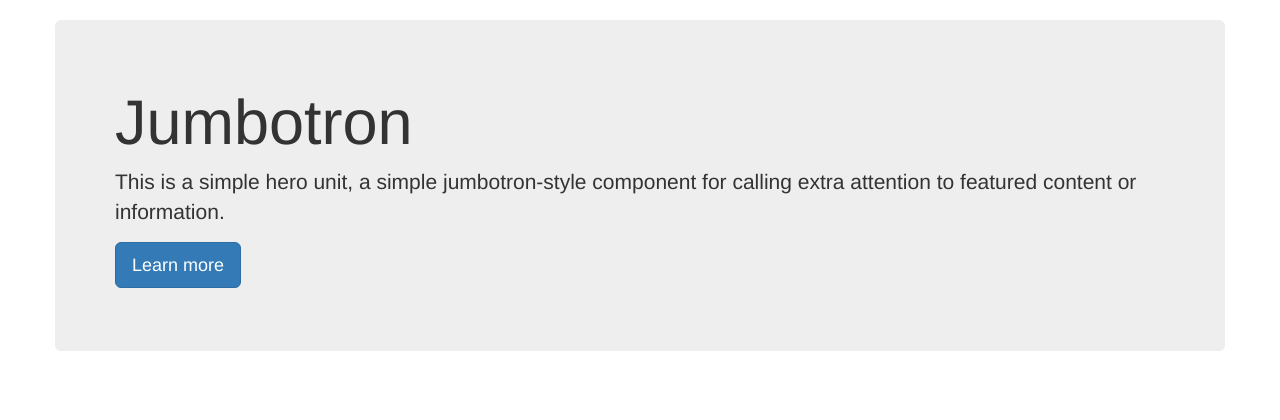
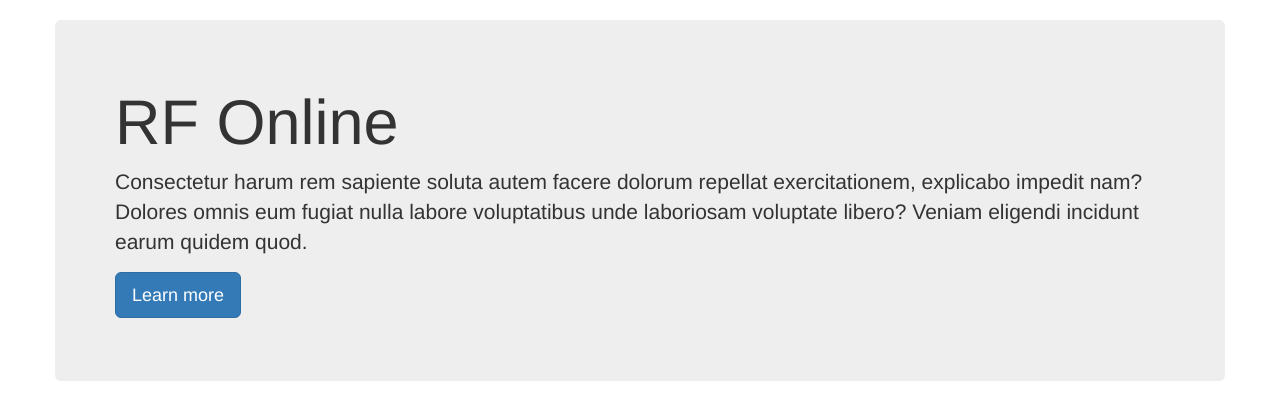
Before and after one commit to zerdnem/RF-EZ-INSTALL, a Flask app: page / in a window 1280 px wide. Shown: the part 52-472 px from the top of the page. Run offline with Flask 2, Linux system fonts and the light colour scheme; some libraries are stand-ins or nearby versions.

Commit message:
initial commit

```diff
--- a/Web/app.py
+++ b/Web/app.py
@@ -62,7 +62,7 @@ def gm_register():
             row = cur.fetchone()
             if row:
                 flash(u'That username is already taken, try another one.', 'error')
-                print("Username is already taken!")
+                print "Username is already taken!"
                 return render_template('gm.html', form=form)
             else:
                 cur.execute("insert into dbo.tbl_StaffAccount (ID,PW,Grade,Depart,RealName,SubGrade,Birthday,ComClass) values(convert(binary, ?),convert(binary, ?),'2', 'none', ?, '4', '01/01/1991', 'GM')", username, password, username.strip('!'))
@@ -97,7 +97,7 @@ def register_page():
                 cur.execute("insert into dbo.tbl_RFTestAccount(id, password, email) values(convert(binary(13), ?),convert(binary(13), ?), ?)", username, password, email)
                 conn.commit()
                 flash(u'Registration successful!', 'success')
-                print("Registration Successful!")
+                print "Registration Successful!"
                 cur.close()
                 gc.collect()
 
--- a/Web/templates/main.html
+++ b/Web/templates/main.html
@@ -6,8 +6,8 @@
 <div class="container">
     <div class="row">
         <div class="jumbotron">
-            <h1>Jumbotron</h1>
-            <p>This is a simple hero unit, a simple jumbotron-style component for calling extra attention to featured content or information.</p>
+            <h1>RF Online</h1>
+            <p>Consectetur harum rem sapiente soluta autem facere dolorum repellat exercitationem, explicabo impedit nam? Dolores omnis eum fugiat nulla labore voluptatibus unde laboriosam voluptate libero? Veniam eligendi incidunt earum quidem quod.</p>
             <p><a class="btn btn-primary btn-lg">Learn more</a></p>
         </div>
     </div>
```
